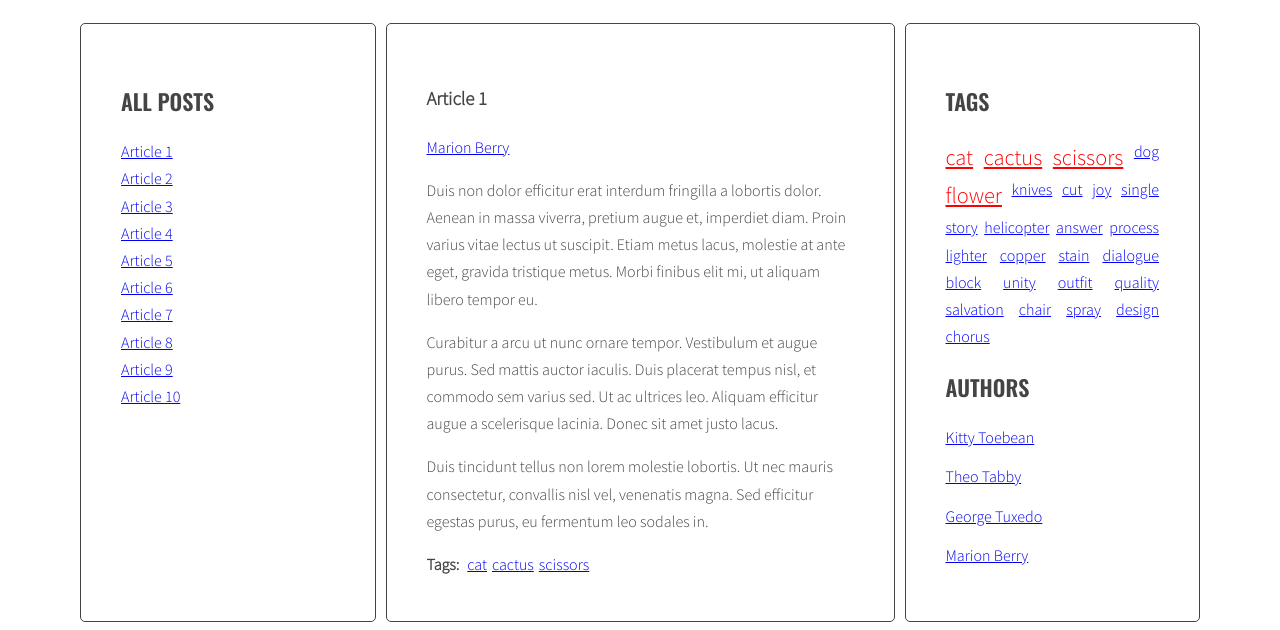
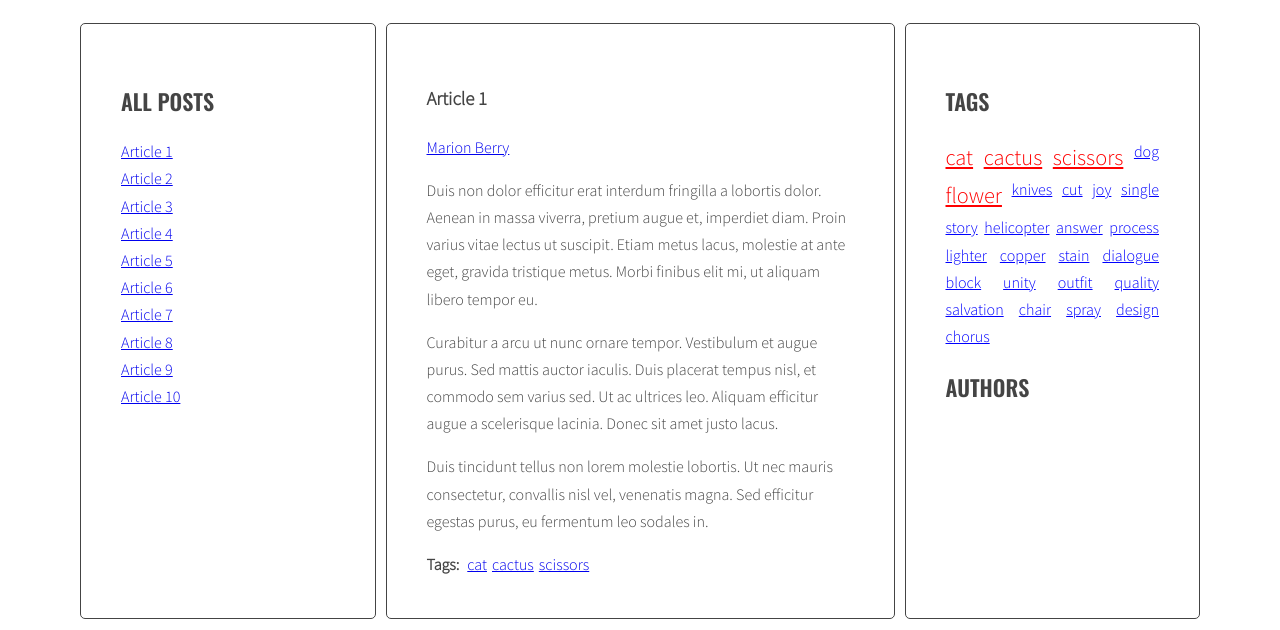
Before and after one commit to AgataSzulejko/javascript-blog, a website: page index.html in a window 1280 px wide. Shown: the part 220-850 px from the top of the page. Drawn offline with nearby package versions, Linux system fonts and the light colour scheme.

Commit message:
Clear authors list wrapper, add optAuthorsListSelector

```diff
--- a/index.html
+++ b/index.html
@@ -182,26 +182,6 @@
             </ul>
             <h2 class="section-title">Authors</h2>
             <ul class="list authors">
-              <li>
-                <a href="#">
-                  <span class="author-name">Kitty Toebean</span>
-                </a>
-              </li>
-              <li>
-                <a href="#">
-                  <span class="author-name">Theo Tabby</span>
-                </a>
-              </li>
-              <li>
-                <a href="#">
-                  <span class="author-name">George Tuxedo</span>
-                </a>
-              </li>
-              <li>
-                <a href="#">
-                  <span class="author-name">Marion Berry</span>
-                </a>
-              </li>
             </ul>
           </aside>
         </main>
--- a/js/script.js
+++ b/js/script.js
@@ -38,6 +38,7 @@ const optArticleSelector = '.post',
   optArticleAuthorSelector = '.post-author';
   optCloudClassCount = 5;
   optCloudClassPrefix = 'tag-size-';
+  optAuthorsListSelector = 'authors.list';
 
 function generateTitleLinks(customSelector = ''){
 
@@ -235,6 +236,8 @@ addClickListenersToTags();
 
 function generateAuthors() {
 
+  let allAuthors = {};
+
   const articles = document.querySelectorAll(optArticleSelector);
   for (let article of articles) {
 
@@ -261,7 +264,7 @@ function authorClickHandler(event){
 
   const author = href.replace('#author-','');
 
-  const activeAuthorLinks = document.querySelectorAll('a[href^="#author-"]');
+  const activeAuthorLinks = document.querySelectorAll('a.active[href^="#author-"]');
 
   for (let activeAuthor of activeAuthorLinks) {
     activeAuthor.classList.remove('active');
```
